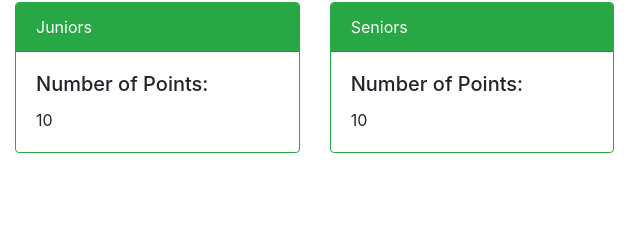
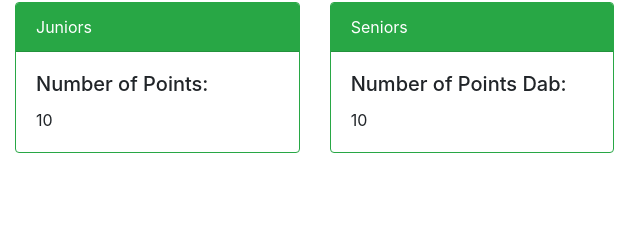
Before and after one commit to RosalieWessels/spirit-points-app, a plain HTML site: page index.html in a window 1280 px wide. Shown: the part 154-394 px from the top of the page, 640-1280 px from the left. Drawn offline with nearby package versions, Linux system fonts and the light colour scheme.

Commit message:
Update index.html

```diff
--- a/index.html
+++ b/index.html
@@ -64,7 +64,7 @@
         <div class="card border-success mb-3">
           <div class="card-header bg-success text-white">Seniors</div>
           <div class="card-body">
-            <h5 class="card-title">Number of Points:</h5>
+            <h5 class="card-title">Number of Points Dab:</h5>
             <p class="card-text">10</p>
           </div>
         </div>
```
